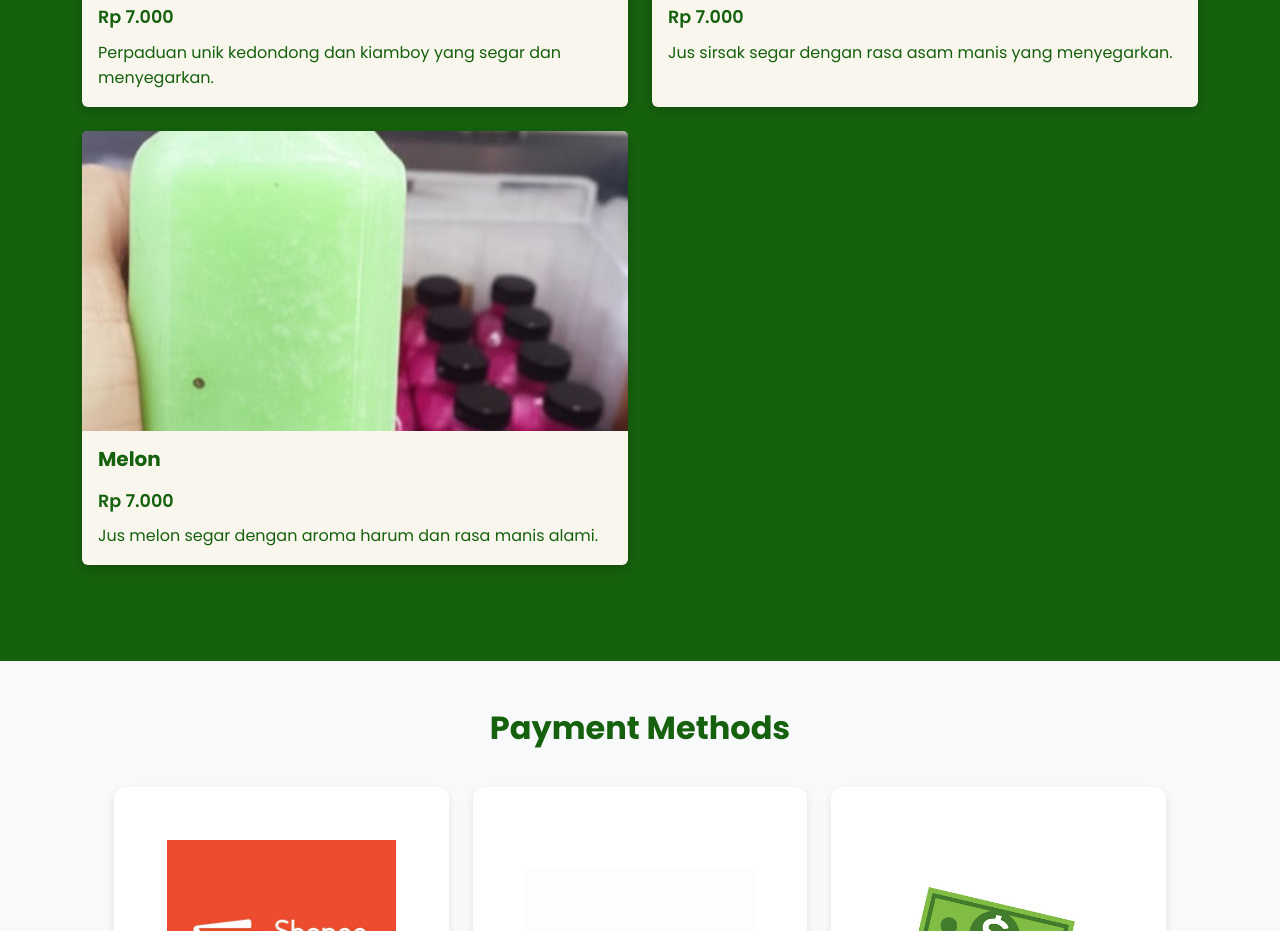
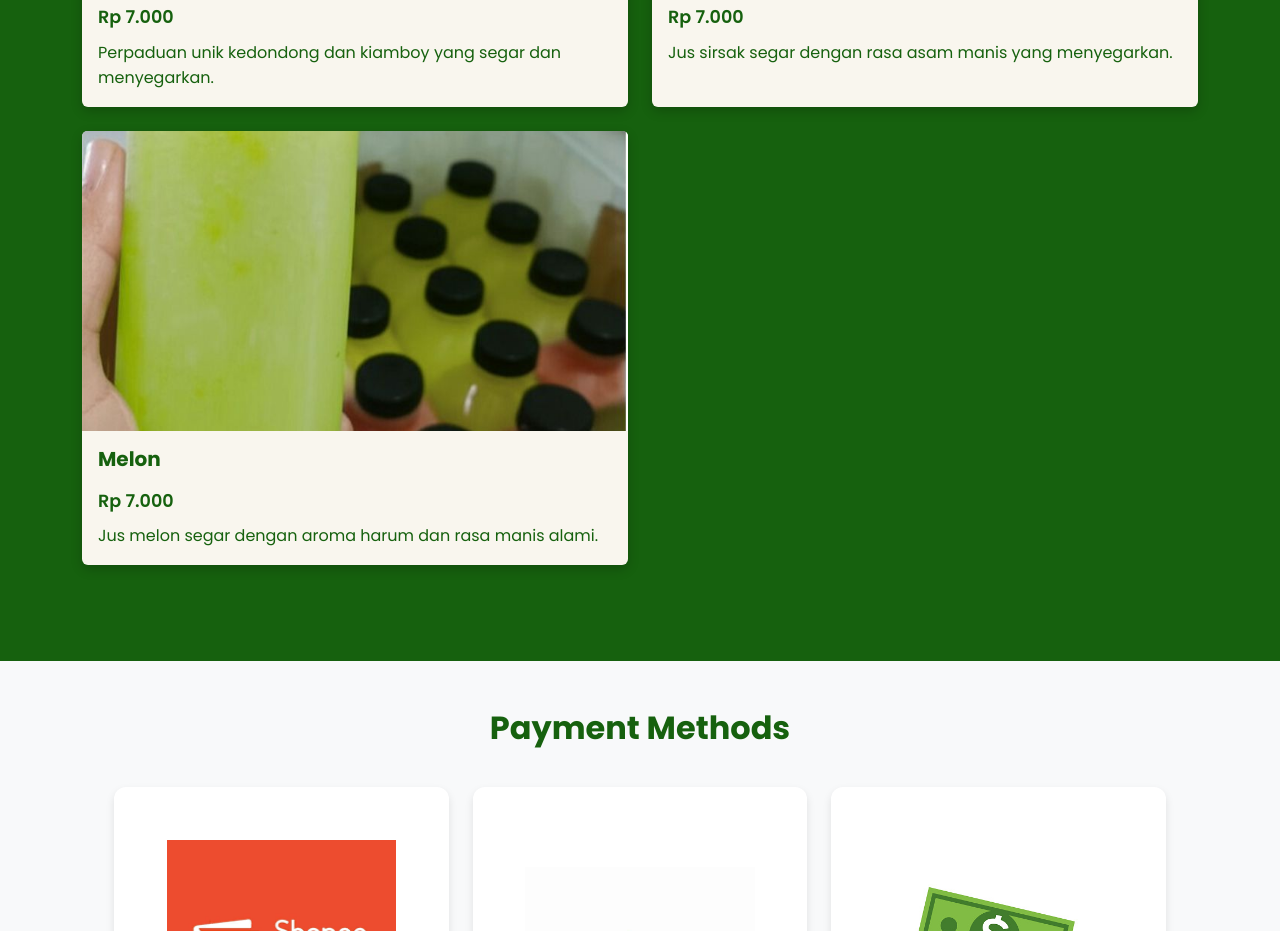
Before and after one commit to akbarmaulanaf/juicetrue, a plain HTML site: page index.html in a window 1280 px wide. Shown: the part 3597-4528 px from the top of the page. Drawn offline with nearby package versions, Linux system fonts and the light colour scheme.

Commit message:
GANTI WARNA MELON

```diff
--- a/index.html
+++ b/index.html
@@ -267,7 +267,7 @@
             <div class="col-md-6">
               <div class="card h-100">
                 <div class="card-img-container">
-                  <img src="assets/img/melon.jpeg" class="card-img-top product-img-view" data-src="assets/img/melon.jpeg" alt="Melon" />
+                  <img src="assets/img/melon.jpg" class="card-img-top product-img-view" data-src="assets/img/melon.jpg" alt="Melon" />
                   <span class="product-img-eye"
                     ><svg xmlns="http://www.w3.org/2000/svg" width="2.2em" height="2.2em" fill="currentColor" viewBox="0 0 16 16">
                       <path
```
Also changed, not shown: assets/img/about-img.jpg (deleted), assets/img/green-detox.jpg (deleted), assets/img/jambu-less.jpg (deleted), assets/img/kacang-hijau.jpg (deleted), assets/img/melon.jpeg (deleted), assets/img/melon.jpg (added).
